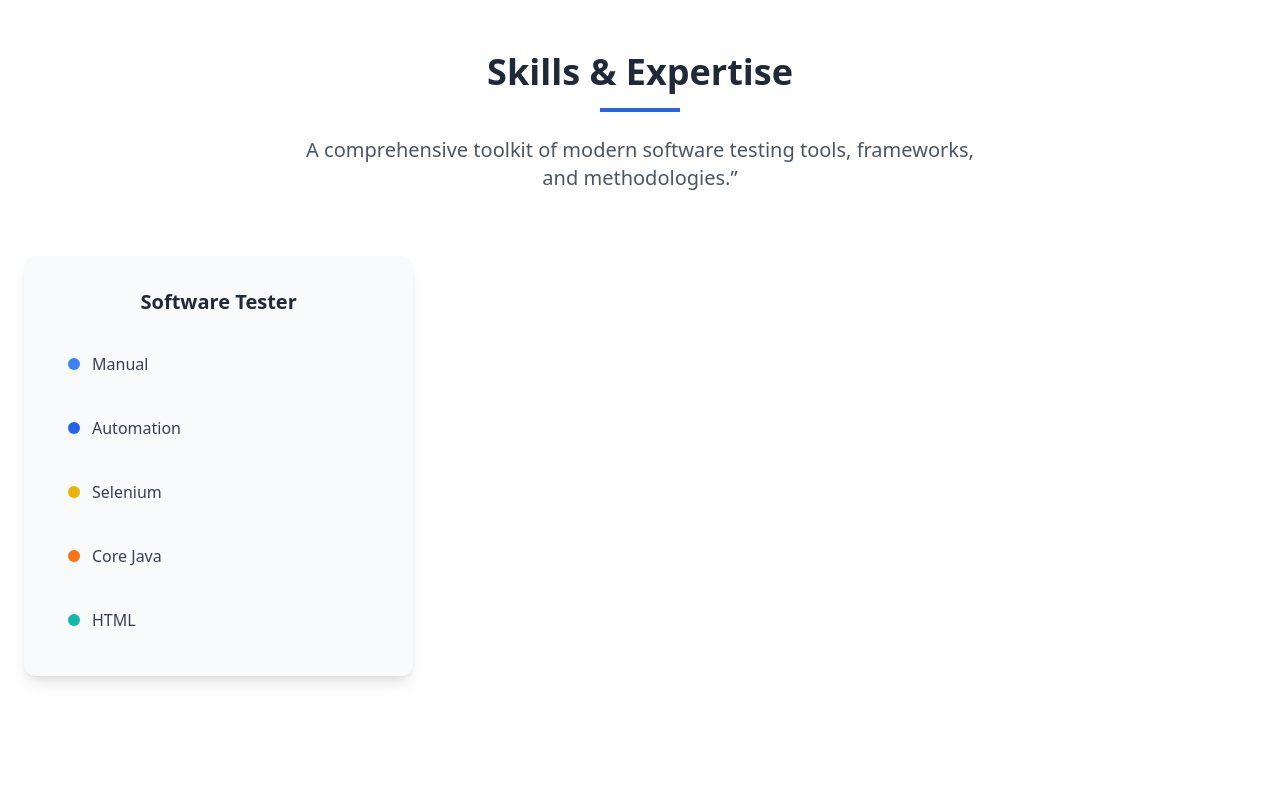
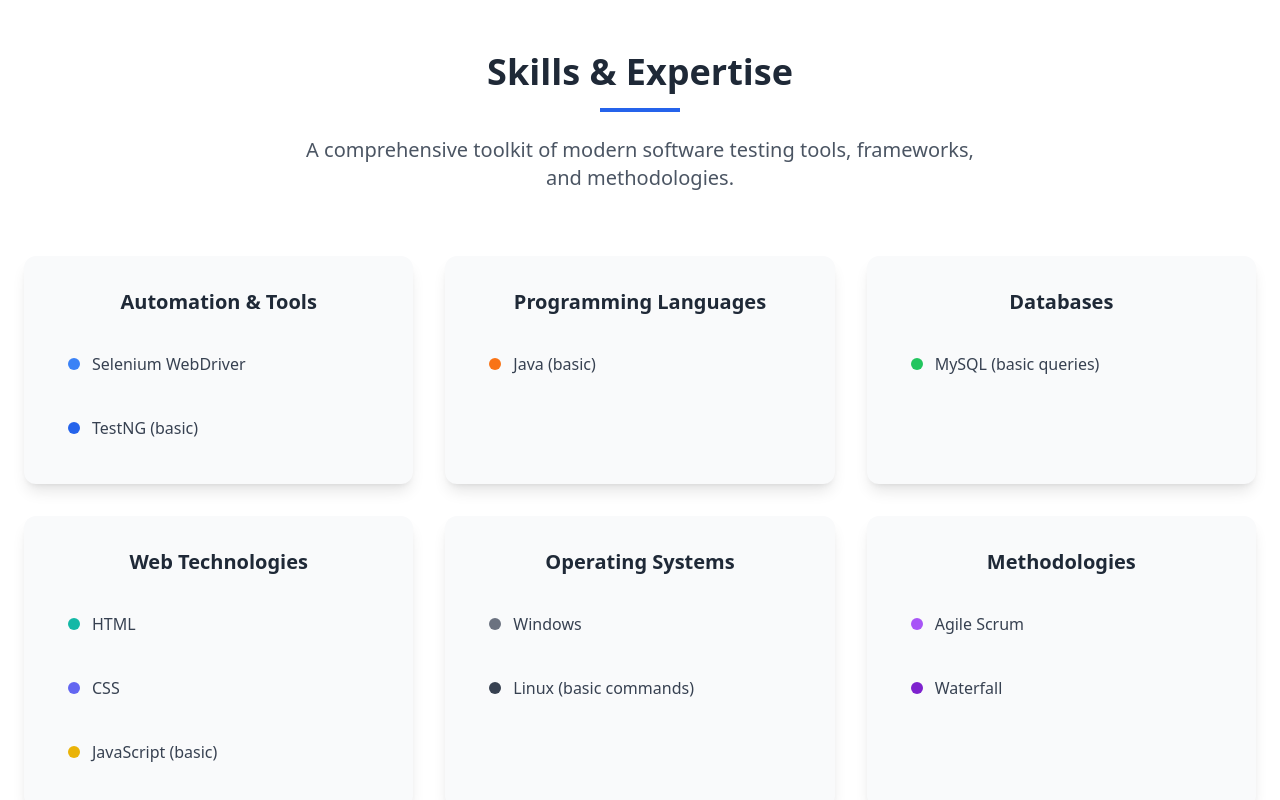
Before and after one commit to kusamrajesh/KusamRajesh-Portfolio, a React (Vite) app: page / in a window 1280 px wide. Shown: the part 1520-2320 px from the top of the page. Built offline with nearby package versions, Linux system fonts and the light colour scheme.

Commit message:
Updated Skills.tsx

```diff
--- a/src/components/Skills.tsx
+++ b/src/components/Skills.tsx
@@ -3,17 +3,46 @@ import React from 'react';
 const Skills: React.FC = () => {
   const skillCategories = [
     {
-      title: "Software Tester",
+      title: "Automation & Tools",
       skills: [
-        { name: "Manual", color: "bg-blue-500" },
-        { name: "Automation", color: "bg-blue-600" },
-        { name: "Selenium", color: "bg-yellow-500" },
-        { name: "Core Java", color: "bg-orange-500" },
+        { name: "Selenium WebDriver", color: "bg-blue-500" },
+        { name: "TestNG (basic)", color: "bg-blue-600" },
+      ],
+    },
+    {
+      title: "Programming Languages",
+      skills: [
+        { name: "Java (basic)", color: "bg-orange-500" },
+      ],
+    },
+    {
+      title: "Databases",
+      skills: [
+        { name: "MySQL (basic queries)", color: "bg-green-500" },
+      ],
+    },
+    {
+      title: "Web Technologies",
+      skills: [
         { name: "HTML", color: "bg-teal-500" },
-      ]
+        { name: "CSS", color: "bg-indigo-500" },
+        { name: "JavaScript (basic)", color: "bg-yellow-500" },
+      ],
     },
-
-
+    {
+      title: "Operating Systems",
+      skills: [
+        { name: "Windows", color: "bg-gray-500" },
+        { name: "Linux (basic commands)", color: "bg-gray-700" },
+      ],
+    },
+    {
+      title: "Methodologies",
+      skills: [
+        { name: "Agile Scrum", color: "bg-purple-500" },
+        { name: "Waterfall", color: "bg-purple-700" },
+      ],
+    },
   ];
 
   return (
@@ -23,11 +52,11 @@ const Skills: React.FC = () => {
           <h2 className="text-4xl font-bold text-gray-800 mb-4">Skills & Expertise</h2>
           <div className="w-20 h-1 bg-blue-600 mx-auto mb-6"></div>
           <p className="text-xl text-gray-600 max-w-2xl mx-auto">
-           A comprehensive toolkit of modern software testing tools, frameworks, and methodologies.”
+            A comprehensive toolkit of modern software testing tools, frameworks, and methodologies.
           </p>
         </div>
 
-        <div className="grid lg:grid-cols-3 gap-8">
+        <div className="grid lg:grid-cols-3 md:grid-cols-2 gap-8">
           {skillCategories.map((category, categoryIndex) => (
             <div
               key={categoryIndex}
```
